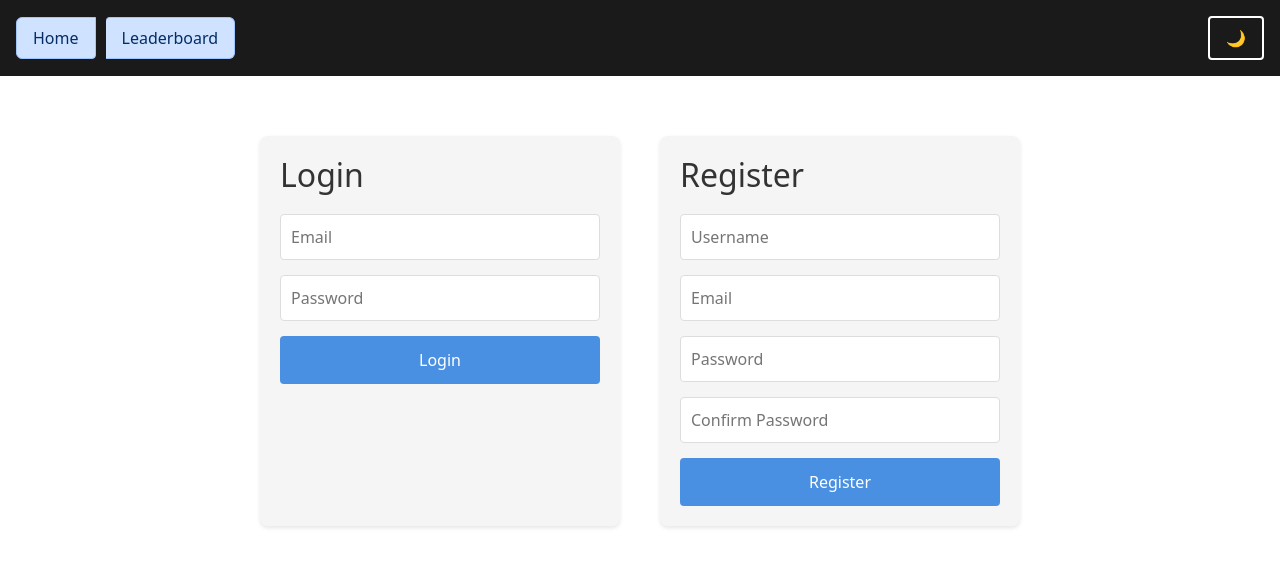
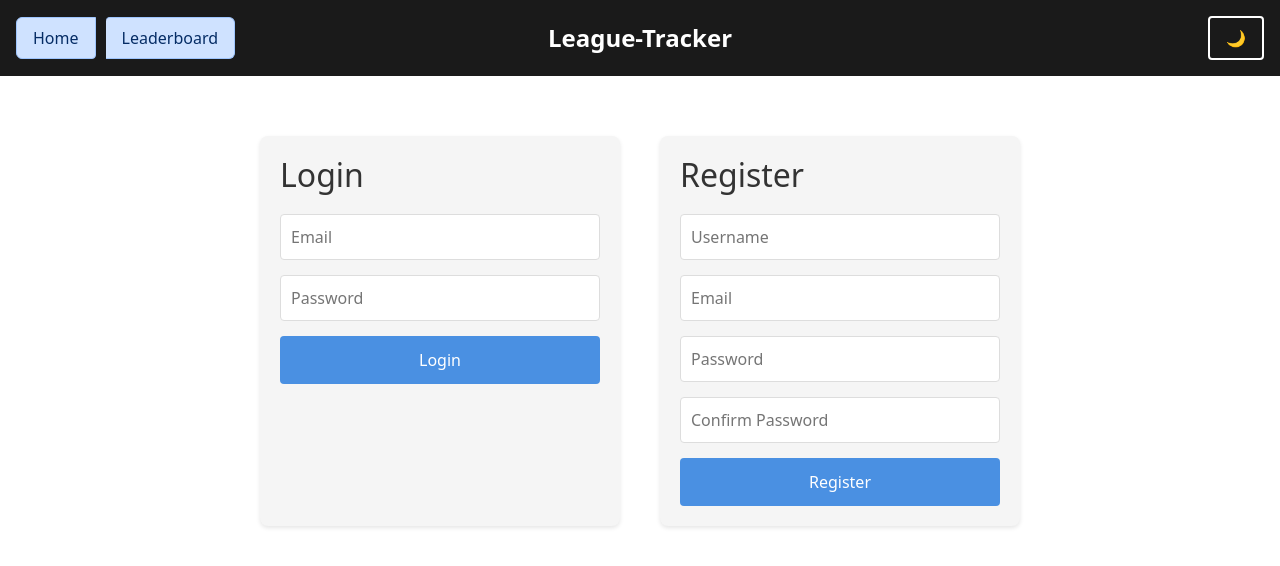
Before and after one commit to Zeblanc/League-Tracker, a React (Vite) app in the folder client/: page / in a window 1280 px wide. Shown: the top 566 px of the page. Built offline with nearby package versions, Linux system fonts and the light colour scheme.

Commit message:
added some styling

```diff
--- a/client/src/App.css
+++ b/client/src/App.css
@@ -38,6 +38,17 @@ body {
   display: flex;
   justify-content: space-between;
   align-items: center;
+  position: relative;
+}
+
+.banner-title {
+  position: absolute;
+  left: 50%;
+  transform: translateX(-50%);
+  margin: 0;
+  color: var(--nav-text);
+  font-size: 1.5rem;
+  font-weight: bold;
 }
 
 .list-group {
--- a/client/src/components/Banner.jsx
+++ b/client/src/components/Banner.jsx
@@ -8,6 +8,7 @@ function Banner({ theme, onToggleTheme }) {
         <Link to="/" className="list-group-item list-group-item-action list-group-item-primary">Home</Link>
         <Link to="/leaderboard" className="list-group-item list-group-item-action list-group-item-primary">Leaderboard</Link>
       </div>
+      <h1 className="banner-title">League-Tracker</h1>
       <button
         className="theme-toggle"
         onClick={onToggleTheme}
```
